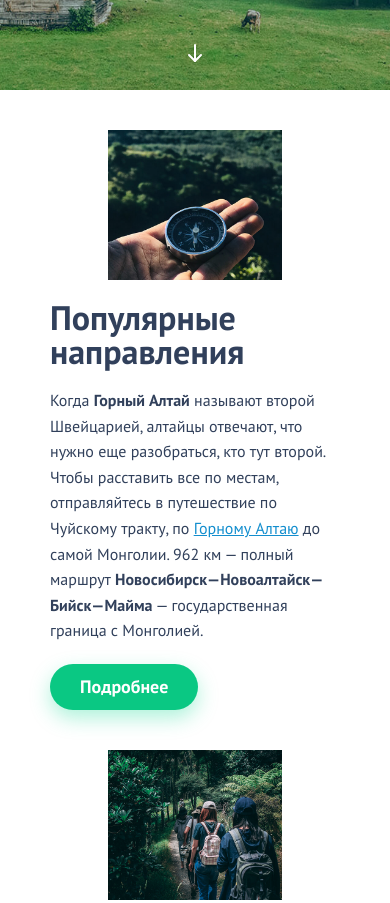
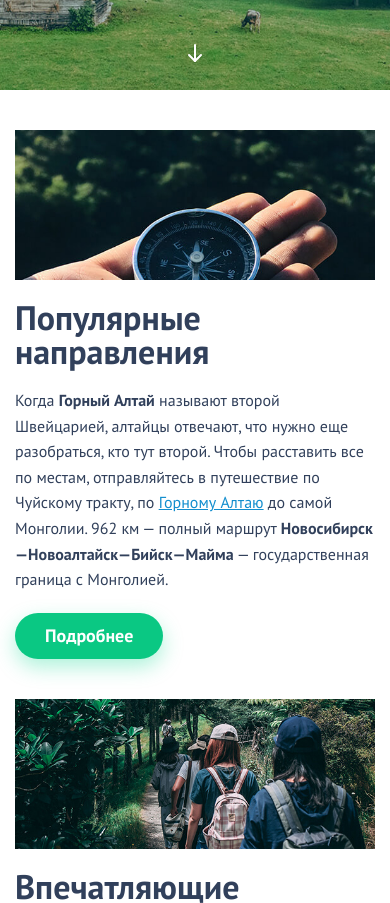
Before and after one commit to vulpes91/forest-travel-study-case, a plain HTML site: page index.html in a window 390 px wide. Shown: the part 500-1403 px from the top of the page. Drawn offline with Linux system fonts and the light colour scheme.

Commit message:
исправил мелкие баги

```diff
--- a/styles/main.css
+++ b/styles/main.css
@@ -238,7 +238,7 @@ img {
 .main-row {
     display: flex;
     justify-content: space-between;
-    align-items: center;
+    /* align-items: center; */
     margin-bottom: 120px;
 }
 
--- a/styles/media.css
+++ b/styles/media.css
@@ -171,7 +171,6 @@
 
     .main-img {
         width: 170px;
-        height: 393px;
         /*вопрос "зачем вы диву с изображением указали фиксированную высоту". сюда относился? Есди да - то при удалении этого параметра картинки сжимаются"*/
         margin-right: 30px;
         flex-shrink: 0;
@@ -288,7 +287,7 @@
 
 
     .main-content {
-        width: 290px;
+        width: auto;
     }
 
     .main-img {
```
Also changed, not shown: 1 other file.
